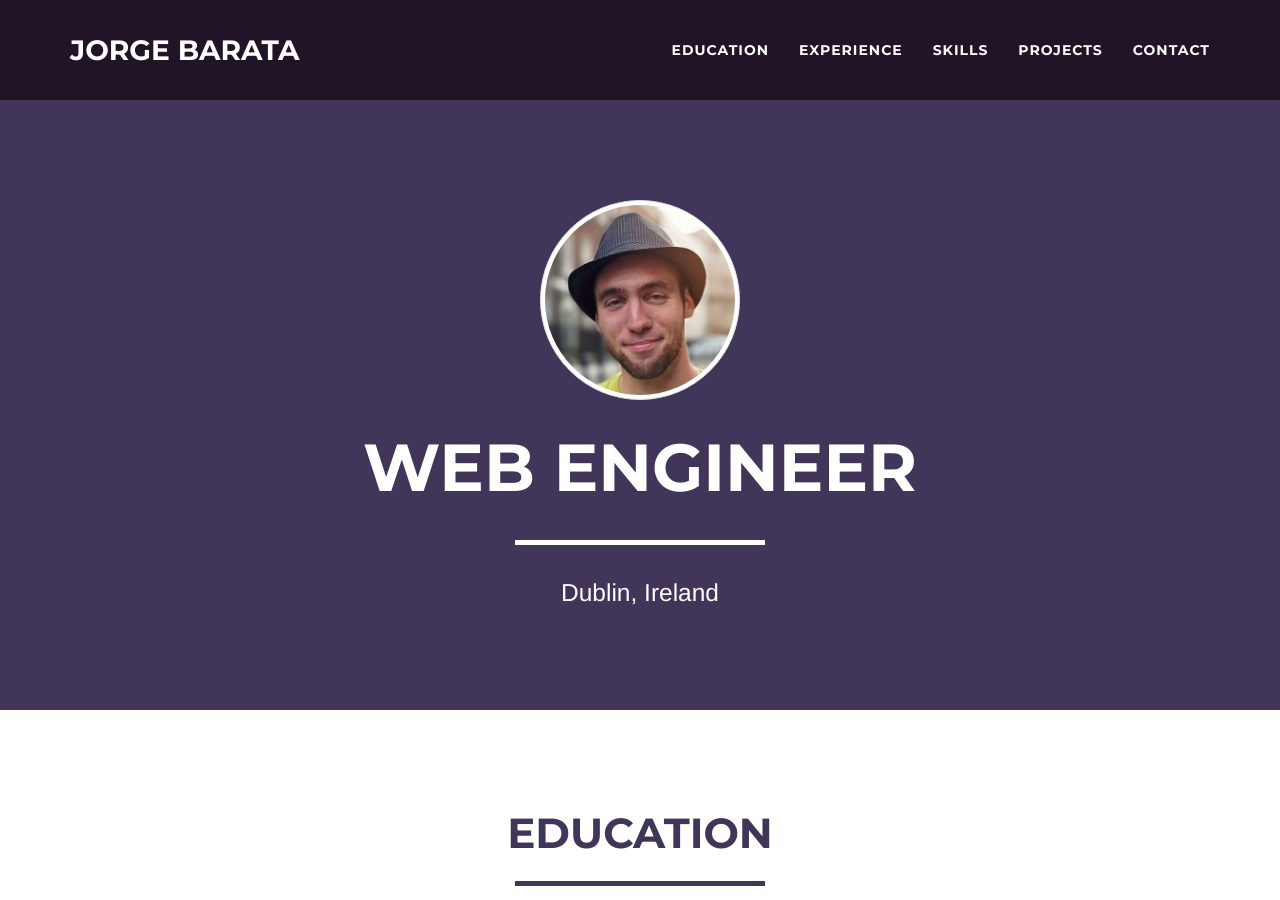
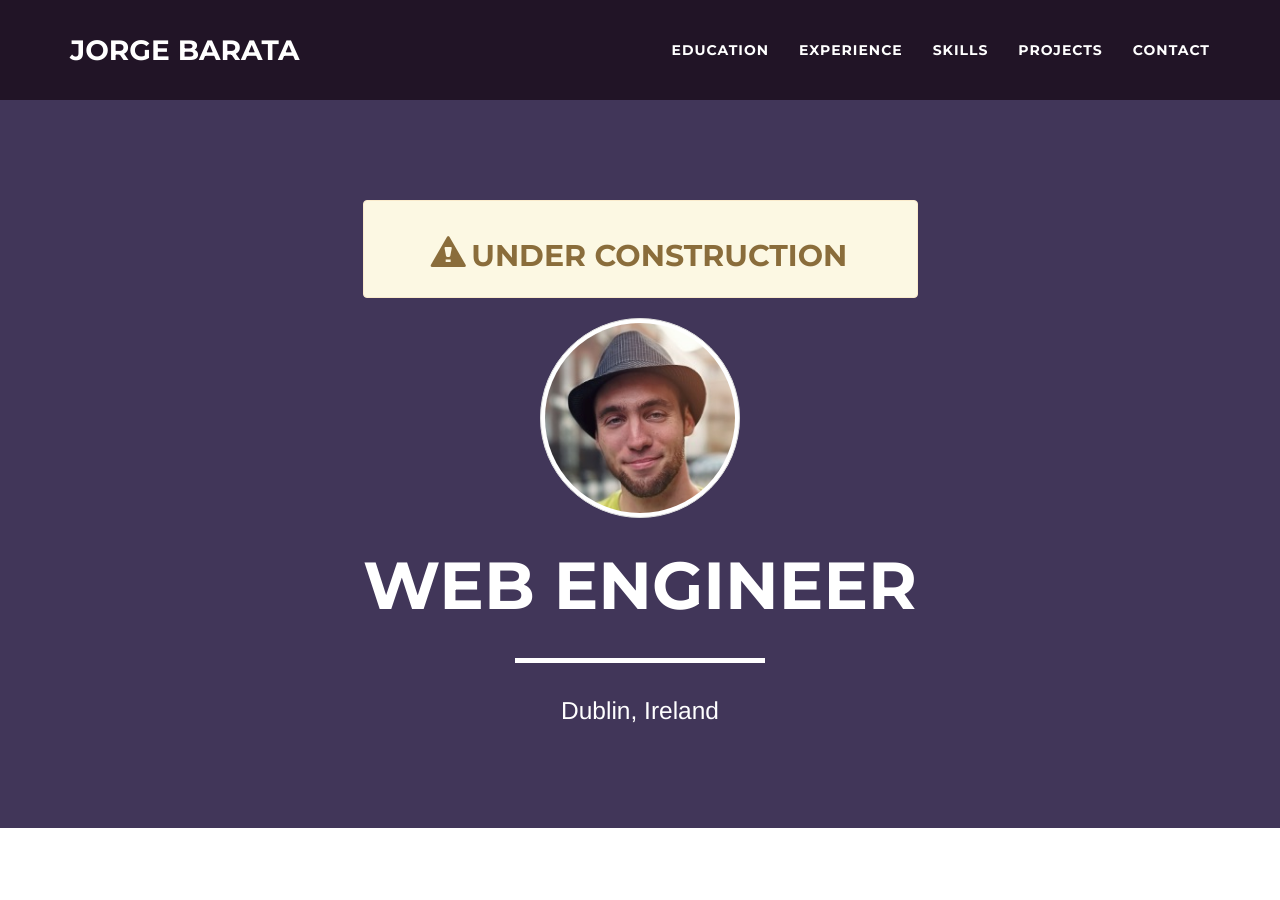
Before and after one commit to jorgebg/jorgebg.github.io, a Jekyll site: the page built from index.html, in a window 1280 px wide and 900 px high. Built offline with Jekyll 4.4.1, drawn with Linux system fonts in a browser that asks for light colours.

Commit message:
under construction

```diff
--- a/_includes/header.html
+++ b/_includes/header.html
@@ -34,6 +34,9 @@
     <header>
         <div class="container">
             <div class="row">
+              <div class="col-md-offset-3 col-lg-6">
+                <div class="alert alert-warning" role="alert"><h2><i class="glyphicon glyphicon-alert"></i>&nbsp;UNDER CONSTRUCTION</h2></div>
+              </div>
                 <div class="col-lg-12">
                     <!--<img class="img-responsive" src="img/profile.png" alt="">-->
                     <img class="img-responsive img-circle img-thumbnail" src="img/jorge.jpg" alt="{{ site.data.cv.name | truncatewords:2,'' }} photo" width="200" height="200">
```
